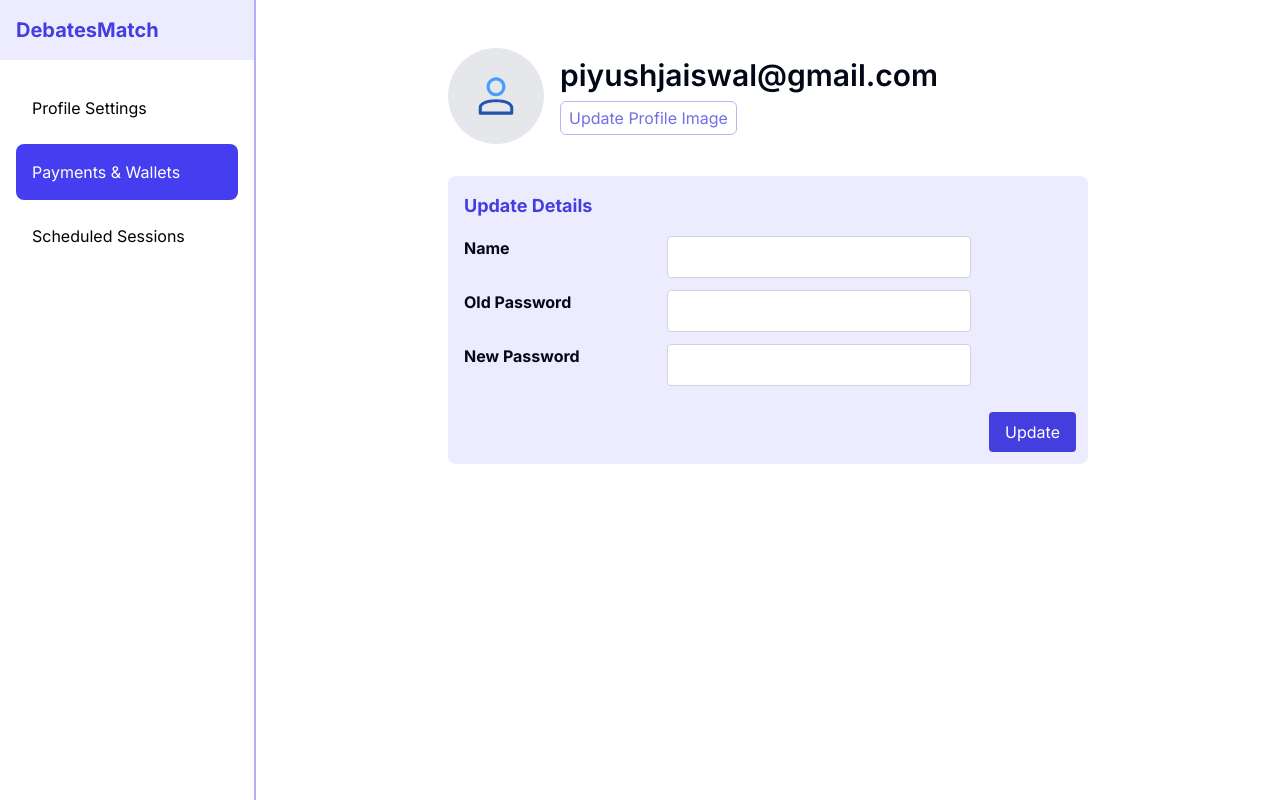
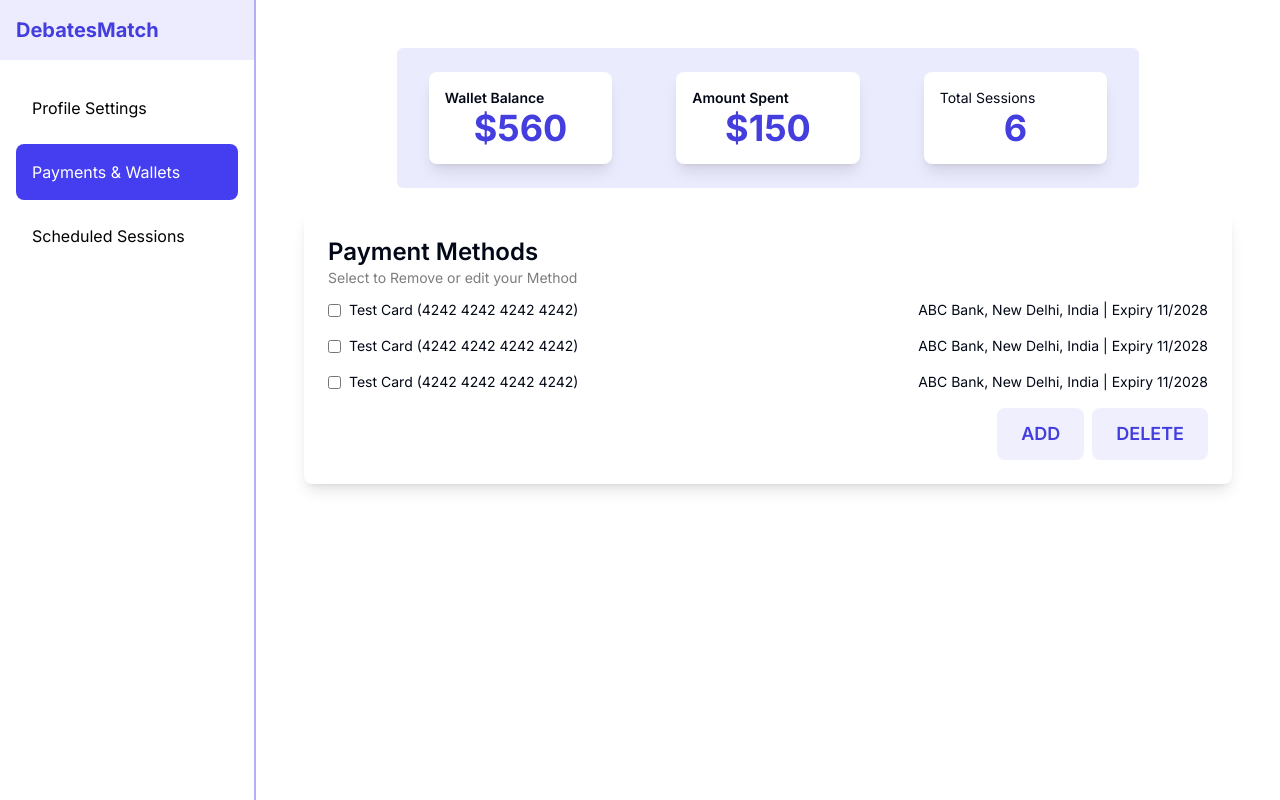
Before and after one commit to MatchGenius20/webapp, a Next.js app: page /dashboard/profile in a window 1280 px wide. Both pictures are taken after a click on the item "Payments & Wallets". Built offline with nearby package versions, Linux system fonts and the light colour scheme.

Commit message:
dashboard

```diff
--- a/src/app/dashboard/layout.tsx
+++ b/src/app/dashboard/layout.tsx
@@ -1,18 +1,28 @@
 'use client'
-import React, { useState, ReactNode } from 'react'
+import React, { useState } from 'react'
 import Sidebar from '../../components/Sidebar'
+import dynamic from 'next/dynamic'
 
-type LayoutProps = {
-  children: ReactNode
-}
+const PaymentsWallets = dynamic(() => import('./payments&wallets/page'))
+const ProfileSettings = dynamic(() => import('./profile/page'))
+const Layout: React.FC = () => {
+  const [selectedComponent, setSelectedComponent] = useState('ProfileSettings')
 
-const Layout: React.FC<LayoutProps> = ({ children }) => {
-  const [selectedComponent, setSelectedComponent] = useState('ProfileSettings')
+  const renderComponent = () => {
+    switch (selectedComponent) {
+      case 'ProfileSettings':
+        return <ProfileSettings />
+      case 'PaymentsWallets':
+        return <PaymentsWallets />
+      default:
+        return null
+    }
+  }
 
   return (
     <div className="flex h-screen">
       <Sidebar selected={selectedComponent} onSelect={setSelectedComponent} />
-      <div className="flex-1 p-8 bg-white">{children}</div>
+      <div className="flex-1 p-8 bg-white">{renderComponent()}</div>
     </div>
   )
 }
--- a/src/app/dashboard/payments&wallets/page.tsx
+++ b/src/app/dashboard/payments&wallets/page.tsx
@@ -86,14 +86,14 @@ const PaymentsAndWallets: React.FC = () => {
         <div className="flex justify-end mt-4 gap-2">
            <button
             onClick={handleDelete}
-            className="bg-[#EFEFFE] text-[#443EDE] px-4 py-2 md:px-6 md:py-3 rounded-lg text-md md:text-lg "
+            className="bg-[#EFEFFE] text-[#443EDE] px-4 py-1 md:px-6 md:py-3 rounded-lg text-md md:text-lg font-semibold "
           >
-            Add
+            ADD
           </button>
           <button
-            className="bg-[#EFEFFE] text-[#443EDE] px-4 py-2 md:px-6 md:py-3 rounded-lg text-md md:text-lg "
+            className="bg-[#EFEFFE] text-[#443EDE] px-4 py-1 md:px-6 md:py-3 rounded-lg text-md md:text-lg font-semibold "
           >
-            Delete
+            DELETE
           </button>
         </div>
       </div>
--- a/src/components/Sidebar.tsx
+++ b/src/components/Sidebar.tsx
@@ -10,7 +10,7 @@ const Sidebar: React.FC<SidebarProps> = ({ selected, onSelect }) => {
           <Link href={'/'}>DebatesMatch</Link>
         </h1>
       </div>
-      <ul className="pt-16"> {/* Adjust padding to ensure the list items are not hidden behind the header */}
+      <ul className="pt-16">
         <li
           className={`p-4 cursor-pointer mb-2 ${selected === 'ProfileSettings' ? 'bg-[#453EF1] text-white rounded-lg' : 'text-black'}`}
           onClick={() => onSelect('ProfileSettings')}
```
